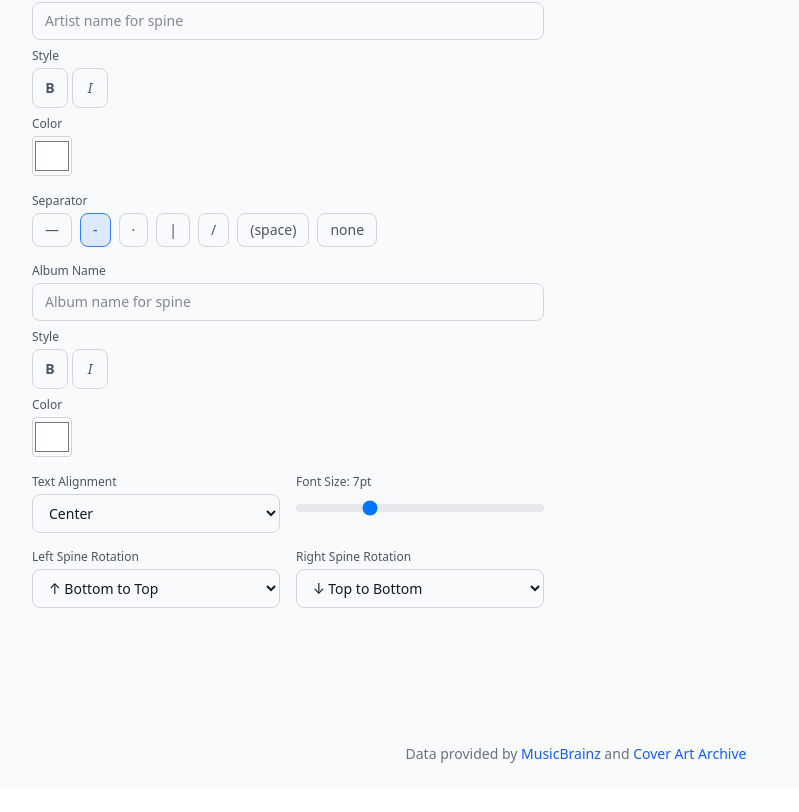
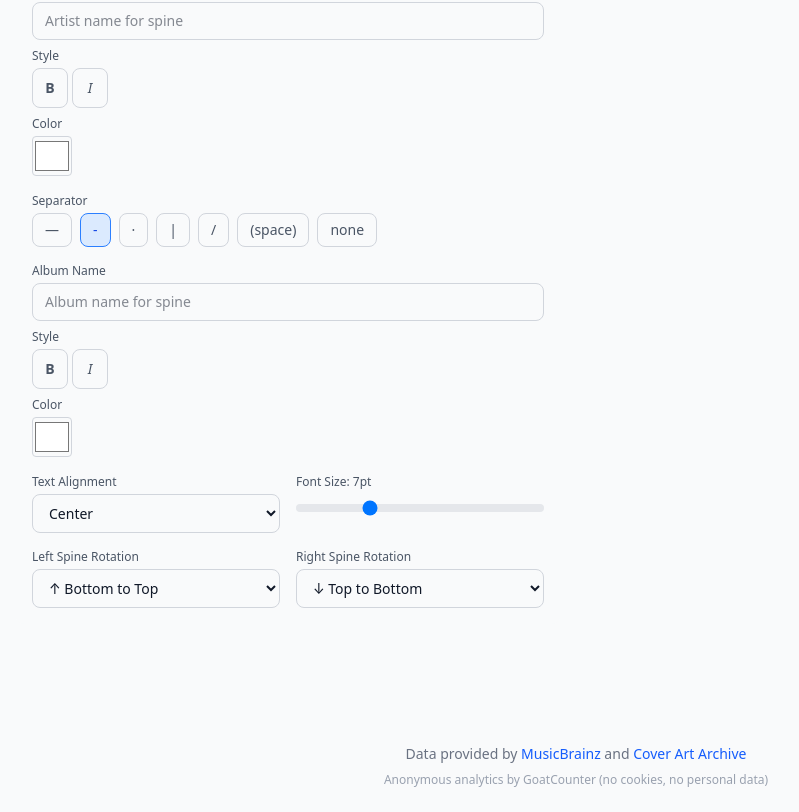
Before and after one commit to and1mon/jewelry, a Vue app: page / in a window 1280 px wide. Shown: the part 843-1655 px from the top of the page, without its empty margins (64-863 px from the left). Before the commit the page ends 1631 px from the top, so only its background shows below. Built offline with nearby package versions, Linux system fonts and the light colour scheme.

Commit message:
Add goatcounter analytics

```diff
--- a/index.html
+++ b/index.html
@@ -5,6 +5,8 @@
     <link rel="icon" type="image/svg+xml" href="/favicon.svg" />
     <meta name="viewport" content="width=device-width, initial-scale=1.0" />
     <title>Jewelry - CD Inlay Generator</title>
+    <script data-goatcounter="https://andimon.goatcounter.com/count"
+            async src="//gc.zgo.at/count.js"></script>
   </head>
   <body>
     <div id="app"></div>
--- a/src/App.vue
+++ b/src/App.vue
@@ -268,6 +268,9 @@
         <a href="https://musicbrainz.org" target="_blank" class="text-blue-600 hover:underline dark:text-blue-400">MusicBrainz</a>
         and
         <a href="https://coverartarchive.org" target="_blank" class="text-blue-600 hover:underline dark:text-blue-400">Cover Art Archive</a>
+      </p>
+      <p class="mt-2 text-xs text-gray-400 dark:text-gray-500">
+        Anonymous analytics by <a href="https://www.goatcounter.com" target="_blank" class="hover:underline">GoatCounter</a> (no cookies, no personal data)
       </p>
     </footer>
   </div>
```
